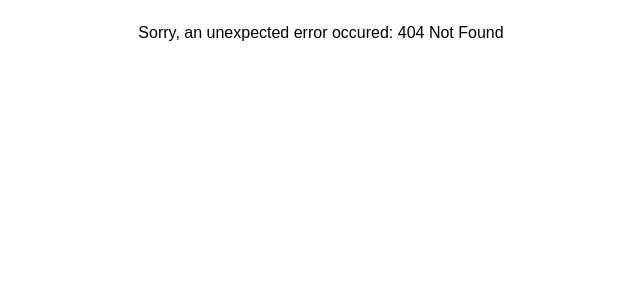
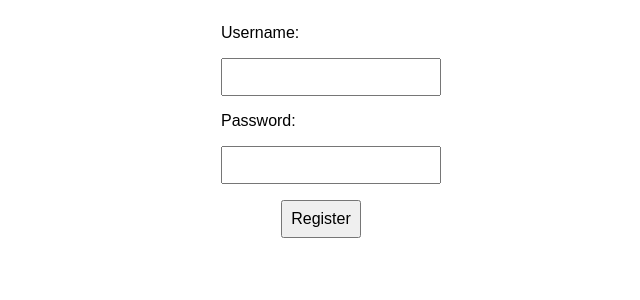
Before and after one commit to lenny-z/social-media-website, a React (Create React App) app in the folder frontend/: page /register in a window 1280 px wide. Before the commit this address had no page. Shown: the top 300 px of the page, without its empty margins (319-959 px from the left). Built offline with nearby package versions, Linux system fonts and the light colour scheme.

Commit message:
Added registration page, learning node postgres

```diff
--- a/frontend/src/App.css
+++ b/frontend/src/App.css
@@ -39,7 +39,8 @@ label[for='password'] {
     padding: var(--padding);
 }
 
-input[value='Log In'] {
+input[value='Log In'],
+input[value='Register'] {
     display: block;
     margin: auto;
     margin-top: var(--padding);
--- /dev/null
+++ b/frontend/src/Register.js
@@ -0,0 +1,67 @@
+import React from 'react';
+import axios from 'axios';
+
+export default class Register extends React.Component {
+    constructor(props) {
+        super(props);
+
+        this.onSubmit = this.onSubmit.bind(this);
+        this.onChangeUsername = this.onChangeUsername.bind(this);
+        this.onChangePassword = this.onChangePassword.bind(this);
+
+        this.state = {
+            username: '',
+            password: ''
+        };
+    }
+
+    onSubmit(event) {
+        event.preventDefault();
+
+        const user = {
+            username: this.state.username,
+            password: this.state.password
+        };
+
+        axios.post(process.env.REACT_APP_REGISTER, user)
+            .then(res => console.log(res.data));
+    }
+
+    onChangeUsername(event) {
+        this.setState({
+            username: event.target.value
+        });
+    }
+
+    onChangePassword(event) {
+        this.setState({
+            password: event.target.value
+        });
+    }
+
+    render() {
+        return (
+            <form onSubmit={this.onSubmit}>
+                <label htmlFor='username'>Username: </label>
+                <input
+                    id='username'
+                    type='text'
+                    value={this.state.username}
+                    onChange={this.onChangeUsername}
+                />
+                <label htmlFor='password'>Password: </label>
+                <input
+                    id='password'
+                    type='password'
+                    value={this.state.password}
+                    onChange={this.onChangePassword}
+                />
+                <input
+                    type='submit'
+                    value='Register'
+                />
+                {/* <Link to={'register'}>Register</Link> */}
+            </form>
+        );
+    }
+}
--- a/frontend/src/index.js
+++ b/frontend/src/index.js
@@ -4,6 +4,7 @@ import { createBrowserRouter, RouterProvider } from 'react-router-dom';
 import App from './App.js';
 import Error from './Error.js';
 import Login from './Login.js';
+import Register from './Register.js';
 
 const router = createBrowserRouter([
     {
@@ -14,6 +15,10 @@ const router = createBrowserRouter([
             {
                 path: '/',
                 element: <Login />
+            },
+            {
+                path: '/register',
+                element: <Register />
             }
         ]
     }
```
Also changed, not shown: 1 other file (tests, documents, lock files or other folders).
